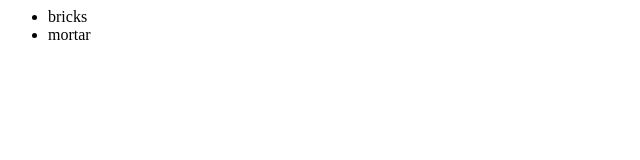
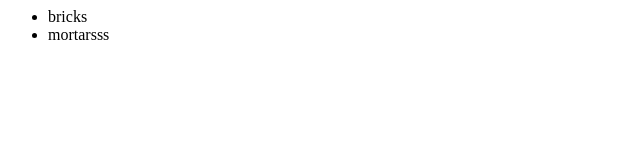
Before and after one commit to singfungcheung/newGitTest, a plain HTML site: page index.html in a window 1280 px wide. Shown: the full height of the page, 0-640 px from the left. Drawn offline with Linux system fonts and the light colour scheme.

Commit message:
made changes

```diff
--- a/index.html
+++ b/index.html
@@ -4,7 +4,7 @@
 		<div>
 			<ul>
 				<li>bricks</li>
-				<li>mortar</li>
+				<li>mortarsss</li>
 			</ul>
 		</div>
 	</body>
```
